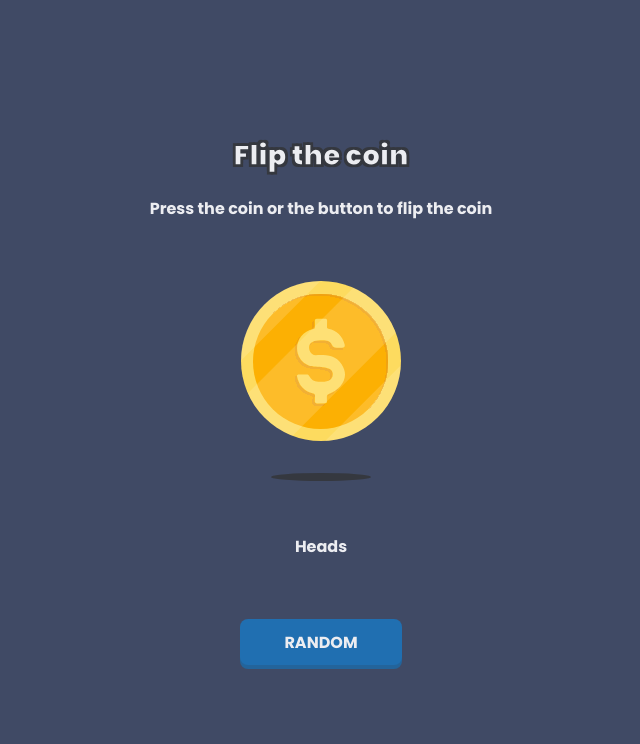
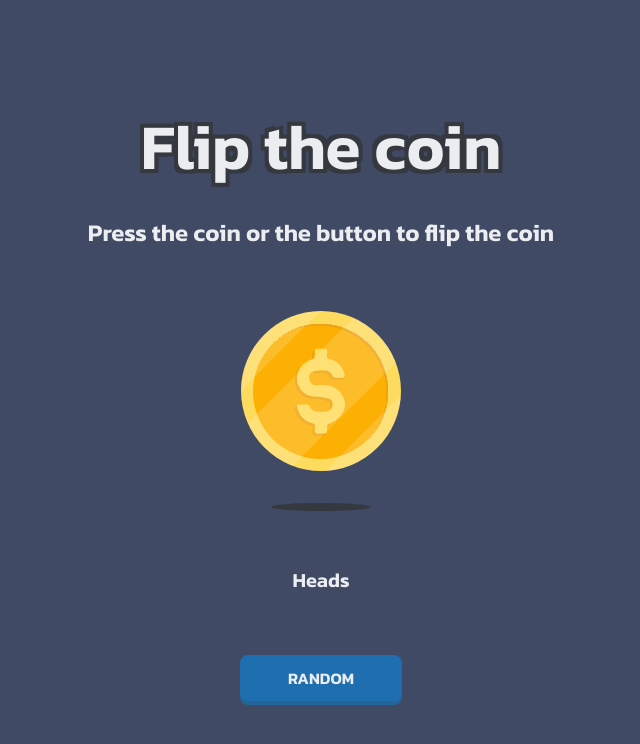
Before and after one commit to fedtti/flip-the-coin, a website built with Vite: page index.html in a window 1280 px wide. Shown: the whole page, without its empty margins (319-959 px from the left). Built offline with nearby package versions, Linux system fonts and the light colour scheme.

```diff
--- a/src/style.scss
+++ b/src/style.scss
@@ -1,4 +1,4 @@
-@import 'https://fonts.googleapis.com/css2?family=Poppins:wght@700;900&display=swap';
+@import 'https://fonts.googleapis.com/css2?family=Kanit:wght@600&display=swap';
 
 :root {
   text-rendering: optimizeLegibility;
@@ -23,8 +23,8 @@
 
 body {
   background-color: #404a65;
-  color: #ecedf1;
-  font: normal normal 700 1rem/1.5 'Poppins', sans-serif;
+  color: #ecedf0;
+  font: normal normal 600 1rem/1.5 'Kanit', sans-serif;
 }
 
 #app {
@@ -37,13 +37,12 @@
 
   #contents {
     margin: 0 auto;
-    max-width: 41.2rem;
     padding: 2.5rem;
     text-align: center;
 
     #flip {
       appearance: none;
-      background-color: #206fb1;
+      background-color: #1f6fb0;
       border: none;
       border-radius: 0.8rem;
       box-shadow: 0 0.4rem 0 0 #23649b;
@@ -59,19 +58,16 @@
     }
 
     h1 {
-      font-size: 2.8rem;
-      font-weight: 900;
+      font-size: 6.4rem;
       margin-bottom: 2rem;
-      text-shadow: 0.2rem 0.2rem 0 #35383f,
-                   -0.2rem 0.2rem 0 #35383f,
-                   -0.2rem -0.2rem 0 #35383f,
-                   0.2rem -0.2rem 0 #35383f;
-      -webkit-text-stroke-width: 0.15rem;
-      -webkit-text-stroke-color: #35383f;
+      text-shadow: 0.4rem 0.4rem 0 #35383f,
+                  -0.4rem 0.4rem 0 #35383f,
+                  0.4rem -0.4rem 0 #35383f,
+                  -0.4rem -0.4rem 0 #35383f;
     }
 
     p {
-      font-size: 1.6rem;
+      font-size: 2.4rem;
       line-height: 1.5;
       margin-bottom: 0.5rem;
     }
@@ -91,7 +87,7 @@
       }
 
       #label {
-        font-size: 1.6rem;
+        font-size: 2rem;
         margin-bottom: 5rem;
       }
     }
--- /dev/null
+++ b/vite.config.ts
@@ -0,0 +1,5 @@
+import type { UserConfig } from 'vite'
+
+export default {
+  base: '/flip-the-coin/'
+} satisfies UserConfig
```
